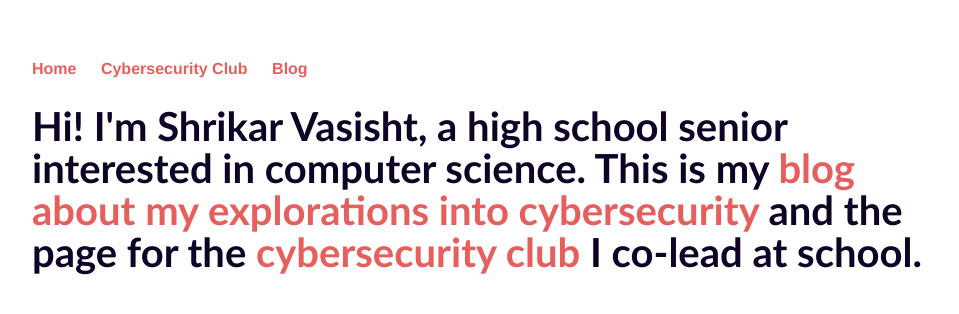
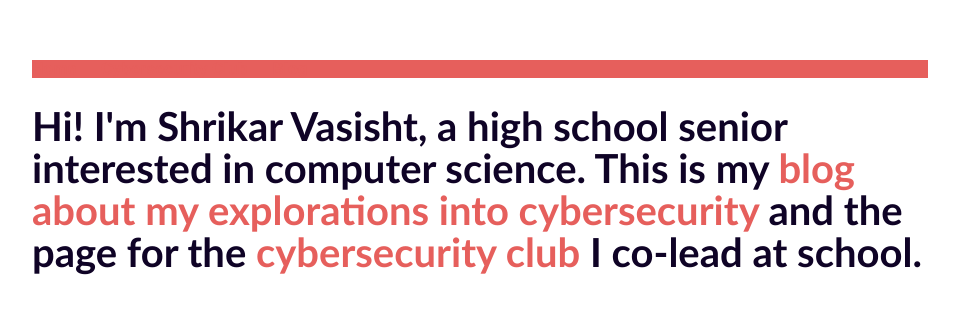
Before and after one commit to shricubed/shricubed.github.io, a Jekyll site: the page built from index.html, in a window 1280 px wide. Shown: the top 314 px of the page, without its empty margins (160-1119 px from the left). Built offline with Jekyll 4.4.1, drawn with Linux system fonts in a browser that asks for light colours.

Commit message:
Update main.css

```diff
--- a/css/main.css
+++ b/css/main.css
@@ -7,10 +7,12 @@
     padding: 0px;
     list-style: none;
     font-weight: bold;
+    background-color: #E65F5C;
 }
 nav ul li, footer ul li {
     display: inline;
     margin-right: 20px;
+    color: #F5F7DC;
 }
 a {
     text-decoration: none;
```
